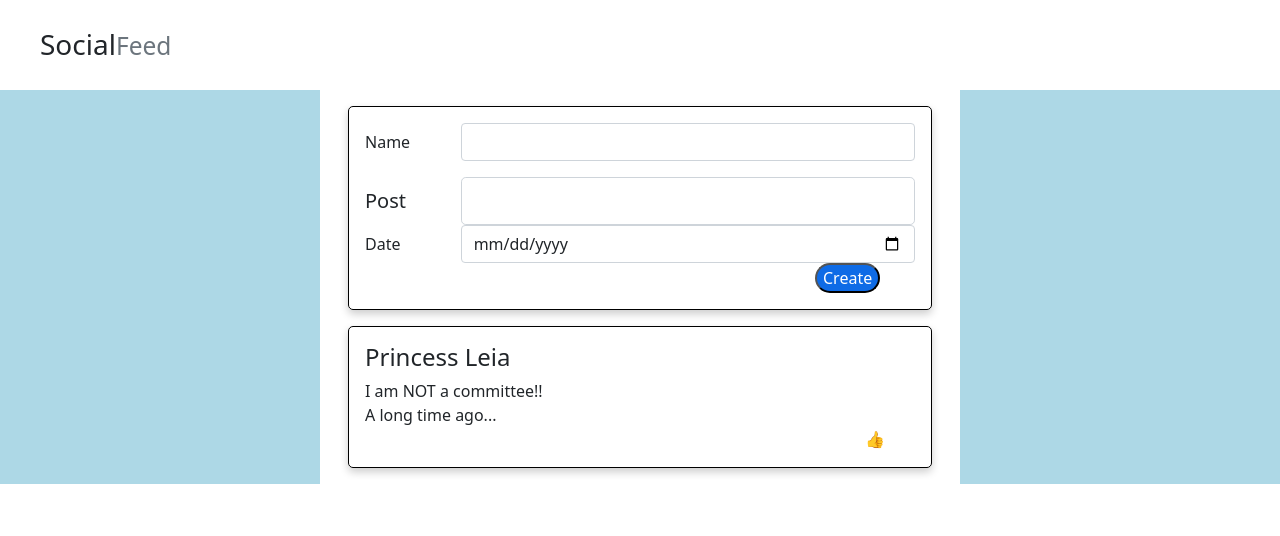
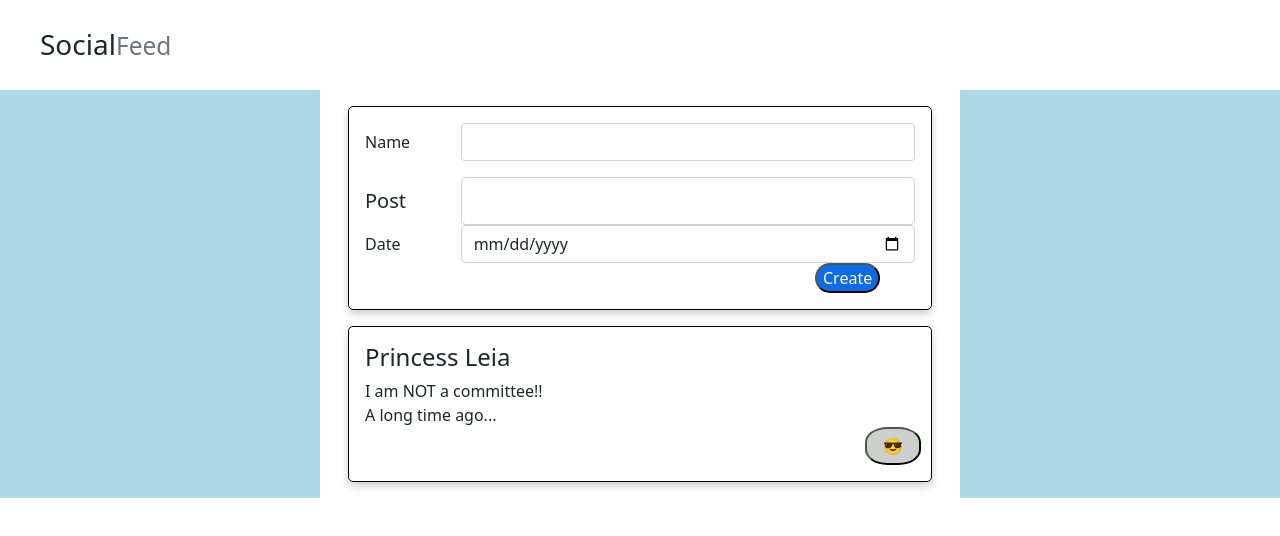
Before and after one commit to joecoxstrong/SocialFeed, a React (Create React App) app: page / in a window 1280 px wide. Shown: the top 536 px of the page. Built offline with nearby package versions, Linux system fonts and the light colour scheme.

Commit message:
updated like/dislike icons

```diff
--- a/src/Components/LikeDislike/LikeDislike.jsx
+++ b/src/Components/LikeDislike/LikeDislike.jsx
@@ -4,25 +4,27 @@ import SendIcon from "@mui/icons-material/Send";
 import ThumbUpIcon from "@mui/icons-material/ThumbUp";
 import { ThumbUp } from "@mui/icons-material";
 import ThumbDownIcon from "@mui/icons-material/ThumbDown";
+import { grey } from "@mui/material/colors";
 
 function LikeDislike() {
-  const [likeStatus, setLikeStatus] = useState("👍");
+  const [likeStatus, setLikeStatus] = useState("😎");
   function handleClick() {
-    if (likeStatus === "👎") {
-      setLikeStatus("👍");
+    if (likeStatus === "😡") {
+      setLikeStatus("😎");
     } else {
-      setLikeStatus("👎");
+      setLikeStatus("😡");
     }
   }
 
   return (
-    <likebutton
-      className={likeStatus}
+    <button
+      // className={likeStatus}
       onClick={handleClick}
       style={{ marginLeft: 500 }}
+      class="likebutton"
     >
       {likeStatus}
-    </likebutton>
+    </button>
   );
 }
 
--- a/src/app.css
+++ b/src/app.css
@@ -21,9 +21,7 @@
 .button{
     color: white;
     background-color: rgb(14, 107, 230);
-
     display: inline-block;
-
     padding-top: 1px;
     padding-bottom: 1px;
 
@@ -35,15 +33,15 @@
 }
 
 .inactive{
-    background-color: grey;
+    background-color: rgb(122, 197, 100);
 }
 
-/* .likebutton{
+.likebutton{
 
-    background-color: rgb(129, 161, 202);
-    padding: 7rem;
+    background-color: rgba(154, 158, 155, 0.493);
+    padding: 1rem;
     display: inline-block;
-    border-radius: 50%;
+    border-radius: 40%;
     padding-top: 5px;
     padding-bottom: 5px;
-} */
+}
```
